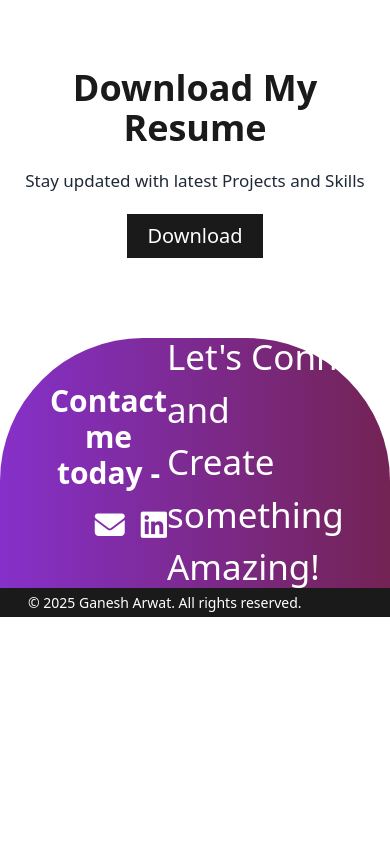
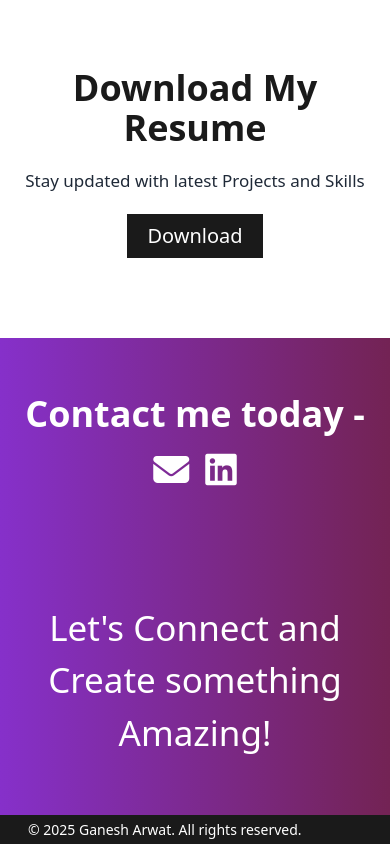
Before and after one commit to ganeshArwat/portfolio_react, a React (Vite) app: page / in a window 390 px wide. Shown: the part 2953-3797 px from the top of the page. Before the commit the page ends 3570 px from the top, so only its background shows below. Built offline with nearby package versions, Linux system fonts and the light colour scheme; a web font is replaced by a local one.

Commit message:
contact section responsive

```diff
--- a/src/components/ContactSection.jsx
+++ b/src/components/ContactSection.jsx
@@ -1,11 +1,12 @@
 import { Element } from 'react-scroll'
 function ContactSection() {
   return (
-    <Element name='contact_section' className='h-[250px]'>
-      <div className='flex h-full items-center justify-center rounded-t-[143px] bg-gradient-to-r from-[#8630ca] to-[#732354] text-center text-white'>
-        <div className='w-[45%] pl-[50px] text-3xl font-semibold'>
-          <h3 className='flex flex-wrap items-center justify-end gap-4 sm:justify-start'>
+    <Element name='contact_section' className=''>
+      <div className='flex flex-col items-center justify-center bg-gradient-to-r from-[#8630ca] to-[#732354] text-center text-white md:flex-row md:rounded-t-[143px]'>
+        <div className='md:py-15 w-full px-4 py-14 text-4xl font-semibold md:w-[45%]'>
+          <h3 className='flex flex-col flex-wrap items-center justify-end gap-4 sm:justify-start md:flex-row'>
             Contact me today -
+            <span className='flex gap-4'>
               <a
                 href='mailto:ganesharwat123@gmail.com'
                 target='_blank'
@@ -22,10 +23,11 @@ function ContactSection() {
               >
                 <i className='fa-brands fa-linkedin'></i>
               </a>
+            </span>
           </h3>
         </div>
-        <div className='text-left text-[35px]'>
-          <h2>
+        <div className='md: flex items-center justify-center px-4 text-cnter md:text-left text-[35px]'>
+          <h2 className='md:py-15 md:pt-15 px-4 py-14 '>
             Let's Connect and <br /> Create something Amazing!
           </h2>
         </div>
```
Lines whose indentation alone changed are shown as unchanged.
